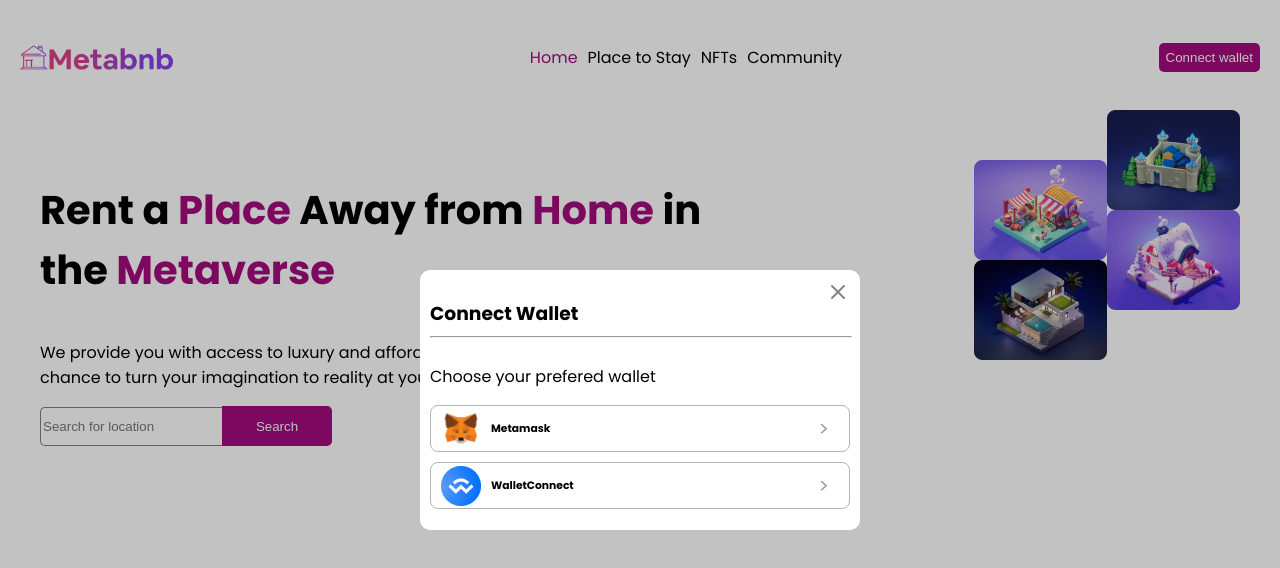
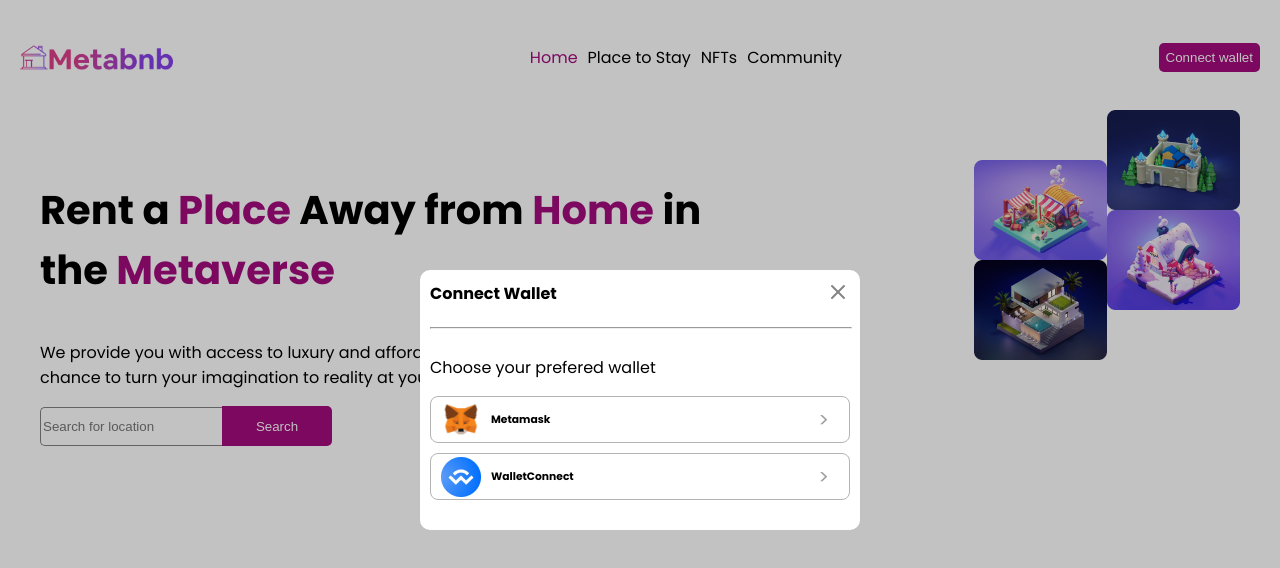
Before and after one commit to WeMoren/metav, a React (Vite) app: page / in a window 1280 px wide. Both pictures are taken after a click on the button "Connect wallet". Shown: the top 568 px of the page. Built offline with nearby package versions, Linux system fonts and the light colour scheme.

Commit message:
modified modal-content

```diff
--- a/src/index.css
+++ b/src/index.css
@@ -253,14 +253,10 @@
   z-index: 100000;
 }
 
-.modal-heading h3 {
+.madal-content h3 {
   transform: translateY(-15px);
   font-size: 16px;
 }
-
-/* .modal-heading {
-  padding: 10px;
-} */
 
 .close {
   position: absolute;
```
